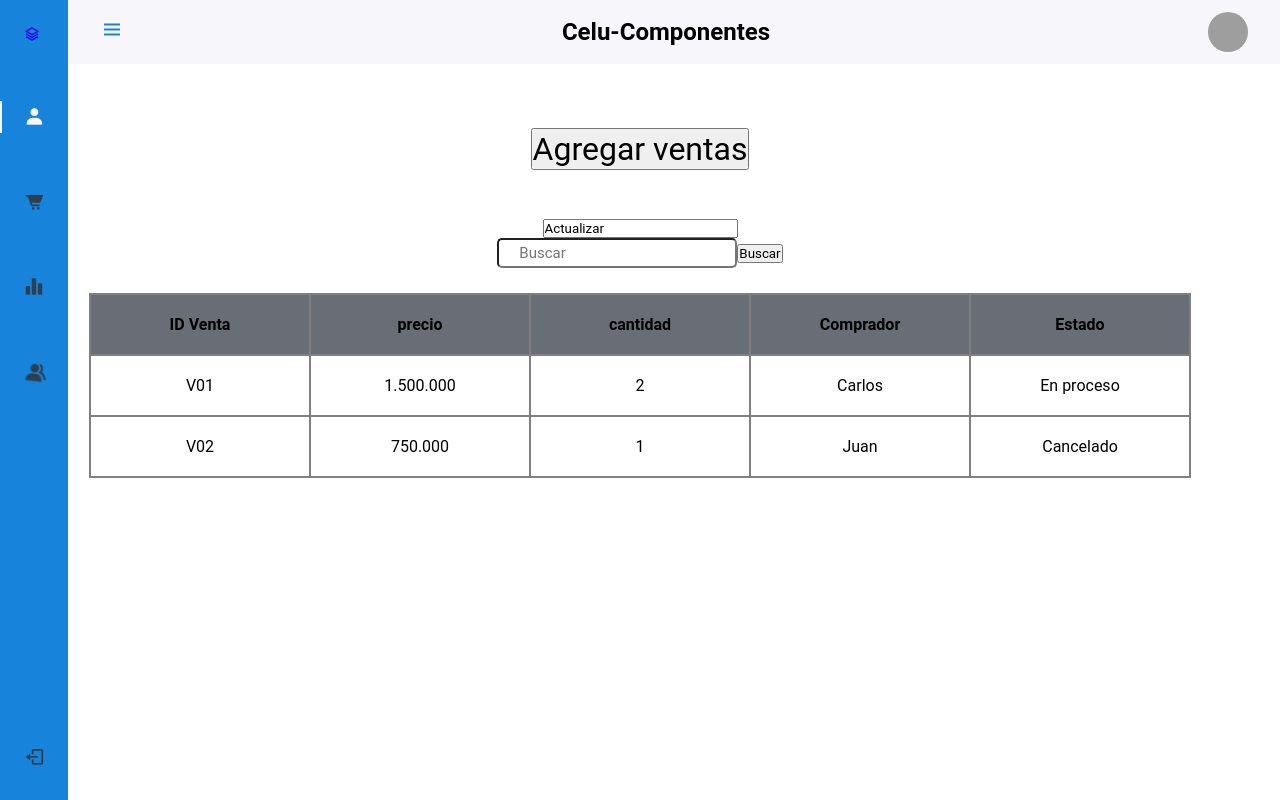
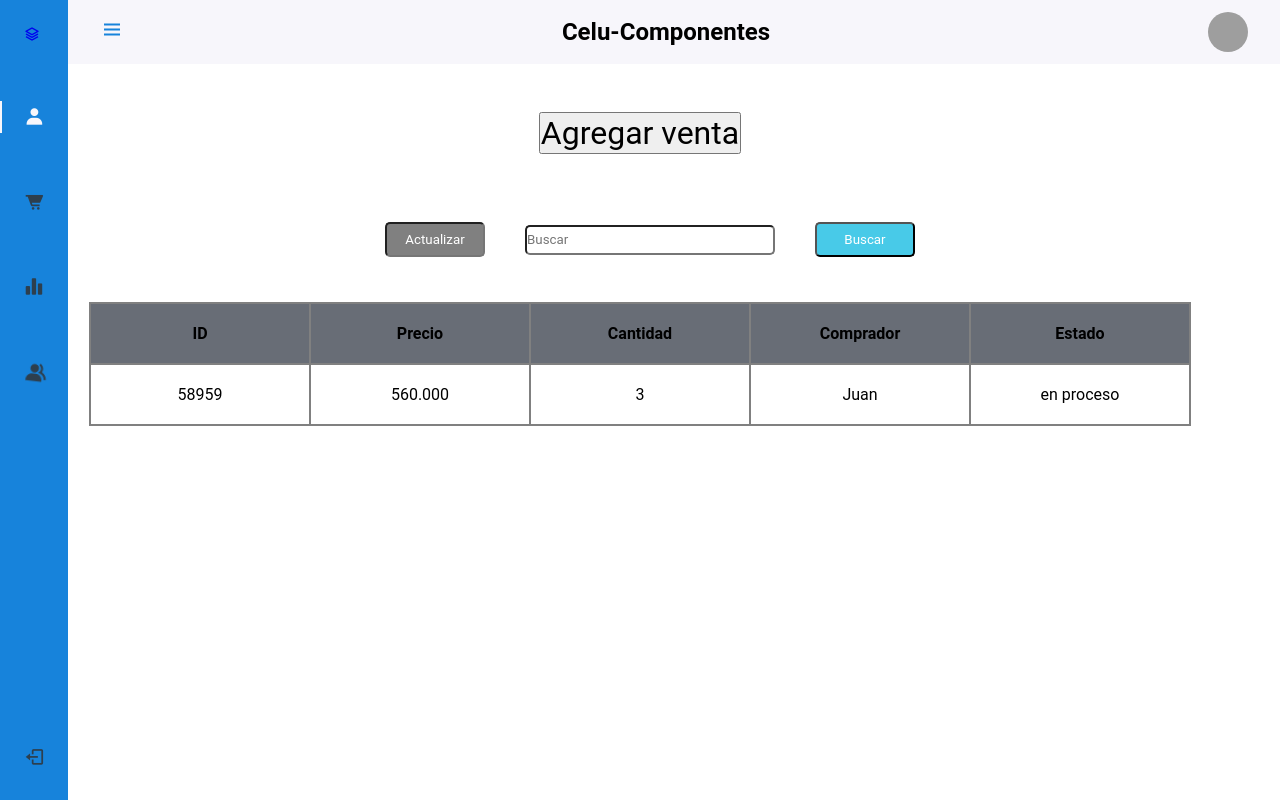
Before and after one commit to juanfed/night-developers, a React (Create React App) app: page /admin/ventas in a window 1280 px wide. Built offline with nearby package versions, Linux system fonts and the light colour scheme; grey boxes are pictures that could not be loaded.

Commit message:
aplicacion del css para los botones de busqueda y de actualizar ademas de aplicar el guradado de datos en las dependencias sin el uso de DB

```diff
--- a/src/pages/gestion.jsx
+++ b/src/pages/gestion.jsx
@@ -52,13 +52,14 @@ const Gestion = () => {
         return (
 
             <div>
-                <div>
-                    <input className="Actualizar" type="text" value="Actualizar" />
-                </div>
+                <div className="buscador_actu">
+                    <div>
+                        <input className="Actuali_zar" type="text" value="Actualizar" />
+                        <input className="Busca_dor" type="text" placeholder="Buscar" required />
+                        <button type="button" name="name" id="buttom" className="buscar-botonp">Buscar</button>
+                    </div>
 
-                <div className="buscadorp">
-                    <input type="text" placeholder="Buscar" required />
-                    <button type="button" name="name" id="buttom" className="buscar-botonp">Buscar</button>
+
                 </div>
                 <div className="tablaUsuarios">
                     <table className="tabla--Usuarios">
--- a/src/pages/producto.jsx
+++ b/src/pages/producto.jsx
@@ -97,13 +97,14 @@ const Producto = () => {
     }, [listaCelulares])
     return (
       <div>
+        <div className="buscador_actu">
         <div>
-          <input className="Actualizar" type="text" value="Actualizar" />
+          <input className="Actuali_zar" type="text" value="Actualizar" />
+          <input className="Busca_dor" type="text" placeholder="Buscar" required />
+          <button type="button" name="name" id="buttom" className="buscar-botonp">Buscar</button>
         </div>
 
-        <div className="buscadorp">
-          <input type="text" placeholder="Buscar" required />
-          <button type="button" name="name" id="buttom" className="buscar-botonp">Buscar</button>
+
         </div>
         <table>
           <tr>
--- a/src/pages/ventas.jsx
+++ b/src/pages/ventas.jsx
@@ -1,118 +1,143 @@
-import React, { useState, useEffect } from 'react';
 import 'styles/ventas.css';
+import React, { useState, useEffect, useRef } from 'react';
+
+const lista_Ventas = [
+  {
+    id: "58959",
+    precio: "560.000",
+    cantidad: "3",
+    comprador: "Juan",
+    estado: "en proceso"
+  },
+
+
+]
 
 const Ventas = () => {
+  const [mostrarTabla, setMostrarTabla] = useState(true);
+  const [ventas, setVentas] = useState([]);
+  const [titulo, setTitulo] = useState('Agregar Producto');
+
+  useEffect(() => {
+    if (mostrarTabla) {
+      setTitulo('Agregar venta');
+    } else {
+      setTitulo('Ver Lista de Ventas');
+    }
+
+  }, [mostrarTabla]);
+
+  useEffect(() => {
+    // aca obtendré la lista de los prouctos desde el backend
+    setVentas(lista_Ventas);
+  }, [lista_Ventas]);
+
+  const AgregarVenta = ({
+    crearDato,
+    listaVentas
+  }) => {
+
+    const form = useRef(null);
+
+    const submitFrom = (e) => {
+      e.preventDefault(); // me mostrará una advertencia para llenar los campos
+      const fd = new FormData(form.current);
+      const nuevoVenta = {};
+
+      fd.forEach((value, key) => {
+        nuevoVenta[key] = value;
+      });
+      setVentas([...listaVentas, nuevoVenta]);
+    }
+
+    return (
+      <form action="" ref={form} onSubmit={submitFrom}>
+        <input className="datos" type="text" name='id' placeholder="Ingrese el ID" required />
+        <br />
+        <input className="datos" type="text" name='precio' placeholder="Ingrese el nombre" required />
+        <br />
+        <input className="datos" type="text" name='cantidad' placeholder="Ingrese La Descripción" required />
+        <br />
+        <input className="datos" type="text" name='comprador' min={0} max={6} placeholder="Ingrese el Valor Unitario" required />
+        <br />
+        <select className="multi" name='estado' required>
 
 
-    const VentaUsuarios = () => {
-        return (
-            <div className="contenido">
-                <center>
-                    <p className="Titulo-producto">Gestion de Ventas</p>
-                    <br />
+          <option>Seleccione</option>
+          <option>En proceso</option>
+          <option>Entregado</option>
 
-                    <thead className="contenidoProducto">
-                        <div id="div">
-                            <p>Productos</p>
-                            <select id="productos" class="caja">
-                                <option value="">Productos</option>
-                                <option value="laptos">Laptos</option>
-                                <option value="Tablec">Tablec</option>
-                            </select>
-                        </div>
+        </select>
 
-                        <div id="div">
-                            <p>Precio</p>
-                            <input type="text" id="precio" class="caja" />
-                        </div>
-
-                        <div id="div">
-                            <p>Cantidad</p>
-                            <input type="text" id="cantidad" class="caja" />
-                        </div>
-                    </thead>
-
-                    <button type="button" name="name" id="buttom" onclick="agregar()" alerta="Guardado con exito" className="ventas-boton-agregar">Agregar</button>
-                </center>
-            </div>
-        )
-    }
-    const VerTabla = () => {
-        return (
-
-            <di>
-                <div>
-                    <input className="Actualizar" type="text" value="Actualizar" />
-                </div>
-
-                <div className="buscadorp">
-                    <input type="text" placeholder="Buscar" required />
-                    <button type="button" name="name" id="buttom" className="buscar-botonp">Buscar</button>
-                </div>
-
-                <table id="info">
-
-                    <thead>
-
-                        <tr>
-                            <th>ID Venta</th>
-                            <th>precio</th>
-                            <th>cantidad</th>
-                            <th>Comprador</th>
-                            <th>Estado</th>
-
-                        </tr>
-                        <tr>
-                            <td>V01</td>
-                            <td >1.500.000</td>
-                            <td >2</td>
-                            <td >Carlos</td>
-                            <td >En proceso</td>
-                        </tr>
-                        <tr>
-                            <td>V02</td>
-                            <td >750.000</td>
-                            <td >1</td>
-                            <td >Juan</td>
-                            <td >Cancelado</td>
-                        </tr>
-
-                    </thead>
-                </table>
-
-            </di>
+        <br/>
+        <br/>
 
 
-        )
-    }
-    const [mostrarTabla, setMostrarTabla] = useState(true);
-    const [titulo, setTitulo] = useState("Agregar ventas");
 
+        <button className="botoness" type="submit">Registrar</button>
+        <button className="botoness" type="reset">Limpiar</button>
+      </form>
+    )
+  }
+
+  const ListaVentas = ({ lista_ventas }) => {
     useEffect(() => {
-        if (mostrarTabla) {
-            setTitulo("Agregar ventas");
-        } else {
-            setTitulo("Ver lista de ventas");
-        }
+      console.log("se supone que deberia de mostrarse en consola", lista_ventas);
+    }, [lista_ventas])
+    return (
 
-    }, [mostrarTabla]);
-
-
-    return (
-        /**aca va el retur de donde saca los datos de la lista */
-        <div id="contenido-gestion">
-            <center>
-                <button className="productoTitulo" onClick={() => setMostrarTabla(!mostrarTabla)}>{titulo}</button>
-                <br />
-                <div>
-                    {mostrarTabla ? (<VerTabla />) : (<VentaUsuarios />)}
-                </div>
-            </center>
+      <div>
+        <div className="buscador_actu">
+        <div>
+          <input className="Actuali_zar" type="text" value="Actualizar" />
+          <input className="Busca_dor" type="text" placeholder="Buscar" required />
+          <button type="button" name="name" id="buttom" className="buscar-botonp">Buscar</button>
         </div>
 
 
+        </div>
+
+        <table>
+          <tr>
+            <th >ID</th>
+            <th >Precio</th>
+            <th >Cantidad</th>
+            <th >Comprador</th>
+            <th >Estado</th>
+          </tr>
+          <tbody>
+            {lista_ventas.map((Venta) => {
+              return (
+                <tr>
+                  <td>{Venta.id}</td>
+                  <td>{Venta.precio}</td>
+                  <td>{Venta.cantidad}</td>
+                  <td>{Venta.comprador}</td>
+                  <td>{Venta.estado}</td>
+                </tr>
+              );
+            })}
+          </tbody>
+        </table>
+      </div>
+
 
     )
-}
+  }
 
-export default Ventas
+  return ( /** return del render de la lista de las ventas */
+    <div>
+      <div id="contenido__Venta">
+        <center>
+          <button className="productoTitulo" onClick={() => setMostrarTabla(!mostrarTabla)}>{titulo}</button>
+          <div>
+
+            {mostrarTabla ? (<ListaVentas lista_ventas={ventas} />) : (<AgregarVenta
+              crearDato={setVentas} listaVentas={ventas} />)}
+          </div>
+        </center>
+      </div>
+    </div>
+  )
+};
+export default Ventas;
--- a/src/styles/ventas.css
+++ b/src/styles/ventas.css
@@ -75,3 +75,54 @@ table, th, td {
 .Titulo-producto{
     font-size: 35px;
 }
+
+.buscador_actu{
+display:inline-block;
+margin-left: 20px;
+}
+
+.Actuali_zar{
+cursor: pointer;
+border-radius: 5px;
+text-align: center;
+width: 100px;
+height: 35px;
+margin:20px;
+background-color:gray;
+color: white;
+}
+
+.Actuali_zar:hover{
+transform: scale(1.1);
+color:black;
+background-color: white;
+
+}
+
+.buscar-botonp{
+text-align: center;
+width: 100px;
+height: 35px;
+margin:20px;
+cursor: pointer;
+border-radius: 5px;
+background-color: #48cae8;
+font:bold;
+color:white;
+
+}
+
+.buscar-botonp:hover{
+transform: scale(1.1);
+color:black;
+background-color: white;
+
+}
+
+.Busca_dor{
+border-radius: 5px;
+width: 250px;
+height: 30px;
+margin:20px;
+
+}
```
